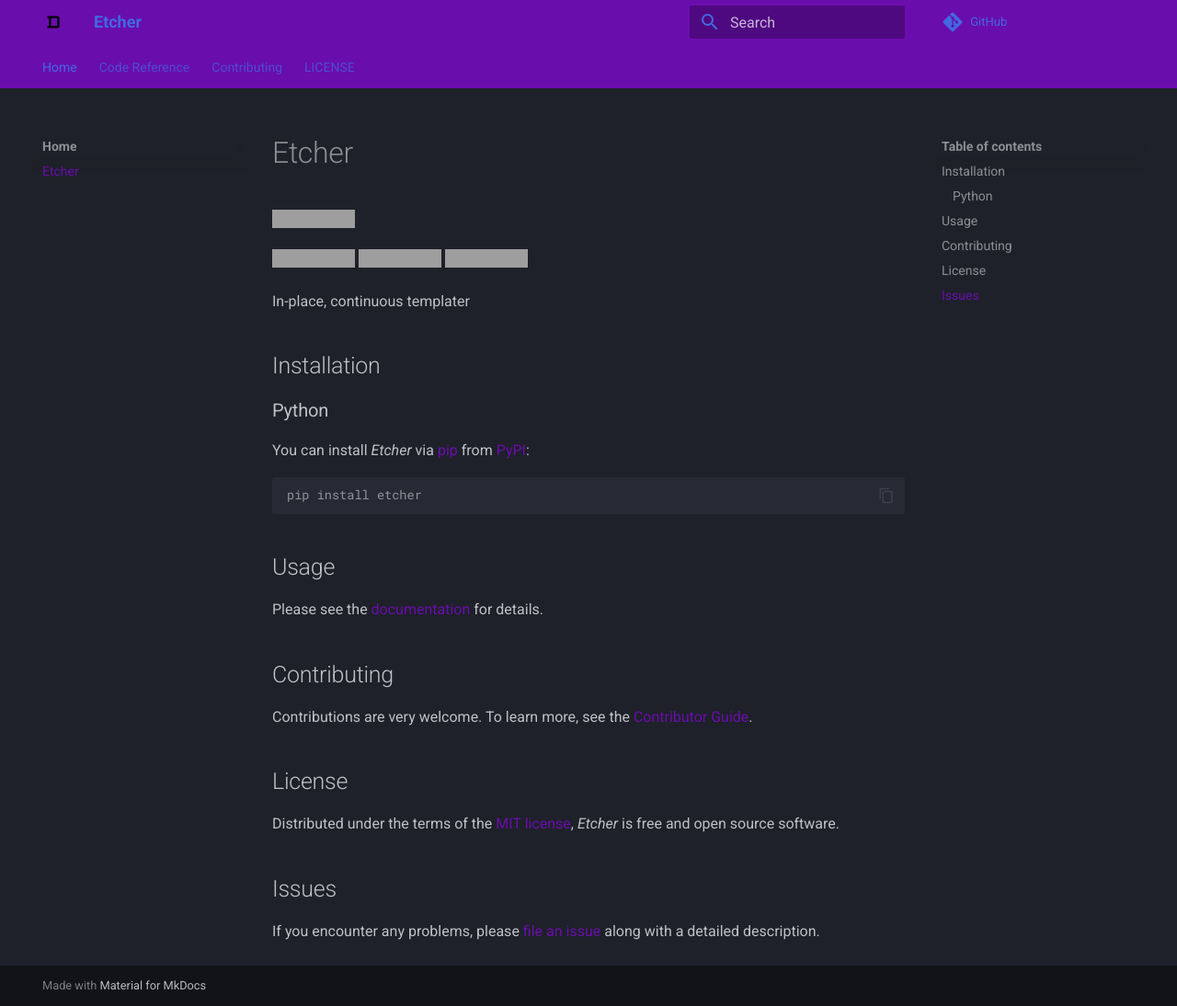
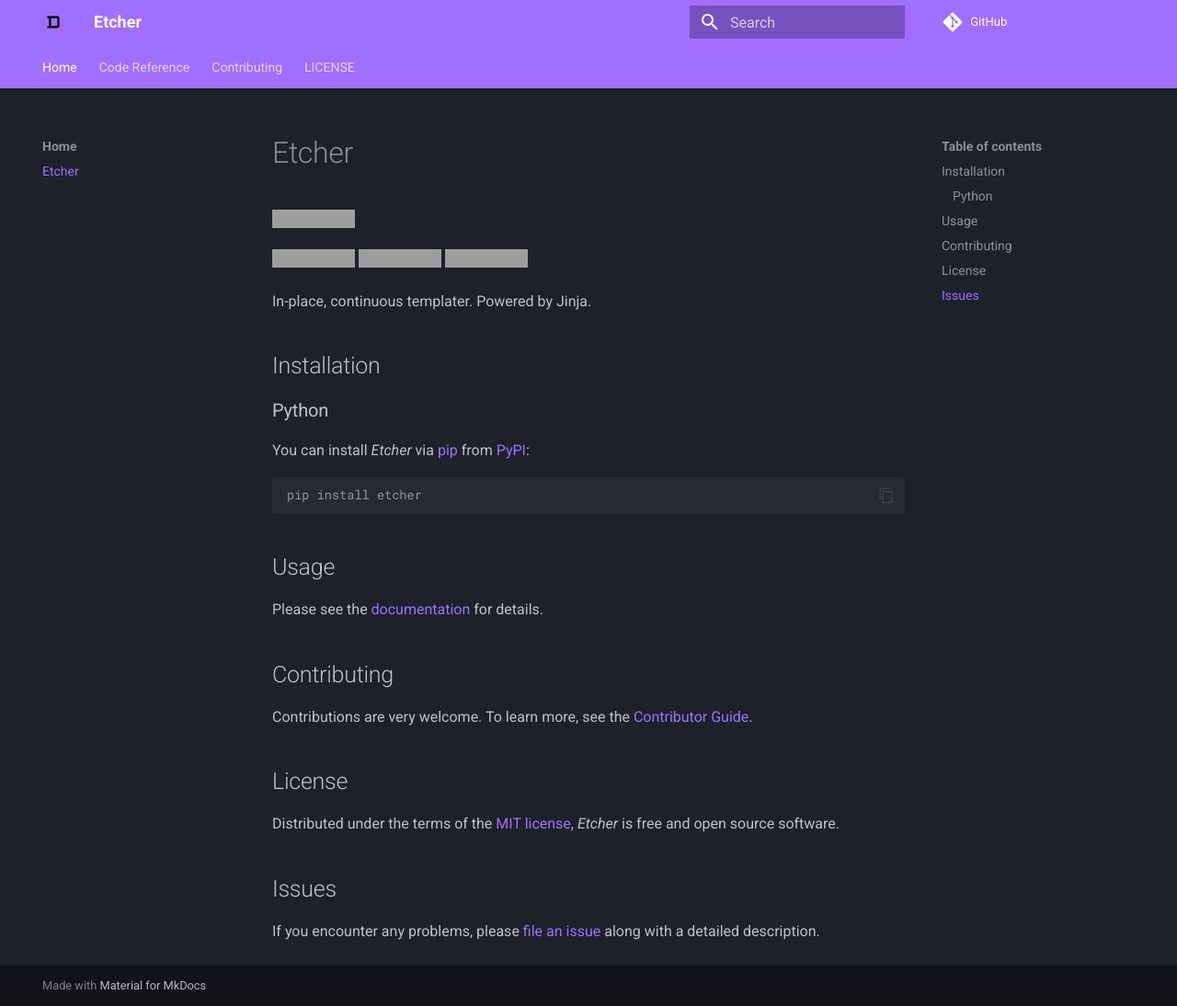
Before and after one commit to zakstucke/etcher, an MkDocs documentation site: the page built from docs/index.md, in a window 1280 px wide and 1094 px high. Shown: the whole window at 92% size. Built offline with MkDocs 1.6.1 and Material for MkDocs 9.7.7, drawn with Linux system fonts in a browser that asks for light colours; comment, search, counter and statistics services are not loaded; grey boxes are pictures that could not be loaded.

Commit message:
Badges colors and classifiers

```diff
--- a/README.md
+++ b/README.md
@@ -7,9 +7,10 @@
 [![PyPI](https://img.shields.io/pypi/v/etcher.svg)][pypi status]
 [![Status](https://img.shields.io/pypi/status/etcher.svg)][pypi status]
 [![Python Version](https://img.shields.io/pypi/pyversions/etcher)][pypi status]
+
 [pypi status]: https://pypi.org/project/etcher/
 
-In-place, continuous templater
+In-place, continuous templater. Powered by Jinja.
 
 ## Installation
 
--- a/docs/stylesheets/extra.css
+++ b/docs/stylesheets/extra.css
@@ -4,12 +4,12 @@
     /* Note we've only set this up to support the dark mode / slate base: */
 
     /* Primary color shades */
-    --md-primary-fg-color: #6a0dad;
-    --md-primary-fg-color--dark: #6a0dad;
-    --md-primary-bg-color: #4169e1;
+    --md-primary-fg-color: #a16eff;
+    --md-primary-fg-color--dark: #a16eff;
+    --md-primary-bg-color: #ffffff;
 
     /* Accent color shades */
-    --md-accent-fg-color: #8a2be2;
-    --md-accent-fg-color--transparent: #6a0dad10; /* The 10 added at the end gives it 10% alpha */
-    --md-accent-bg-color: #6495ed;
+    --md-accent-fg-color: #ae82ff;
+    --md-accent-fg-color--transparent: #a16eff10; /* The 10 added at the end gives it 10% alpha */
+    --md-accent-bg-color: #ffffff;
 }
--- a/python/README.md
+++ b/python/README.md
@@ -7,9 +7,10 @@
 [![PyPI](https://img.shields.io/pypi/v/etcher.svg)][pypi status]
 [![Status](https://img.shields.io/pypi/status/etcher.svg)][pypi status]
 [![Python Version](https://img.shields.io/pypi/pyversions/etcher)][pypi status]
+
 [pypi status]: https://pypi.org/project/etcher/
 
-In-place, continuous templater
+In-place, continuous templater. Powered by Jinja.
 
 ## Installation
 
```
Also changed, not shown: .copier-projects-answers.yml (+5 -5 lines), 1 other file.
